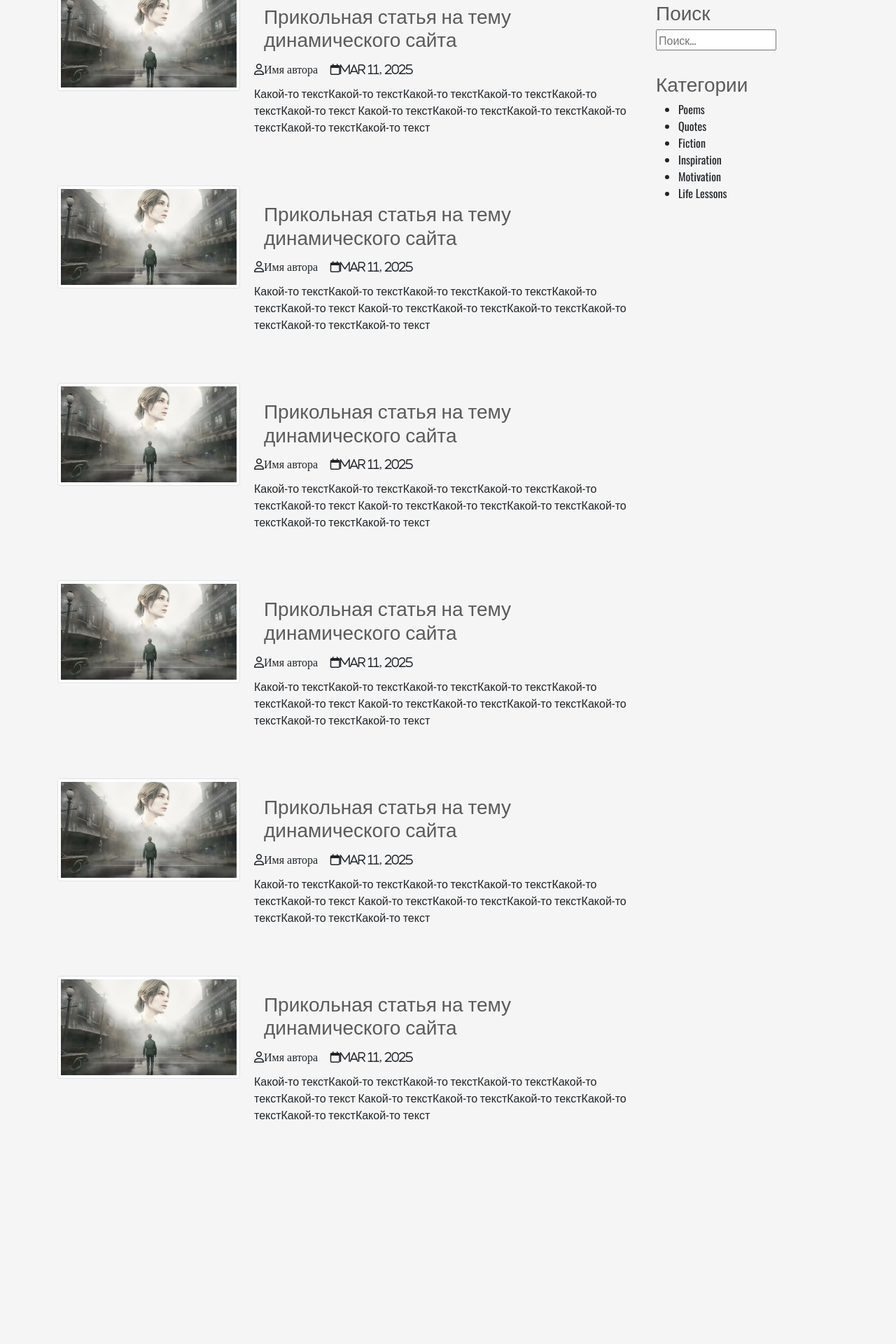
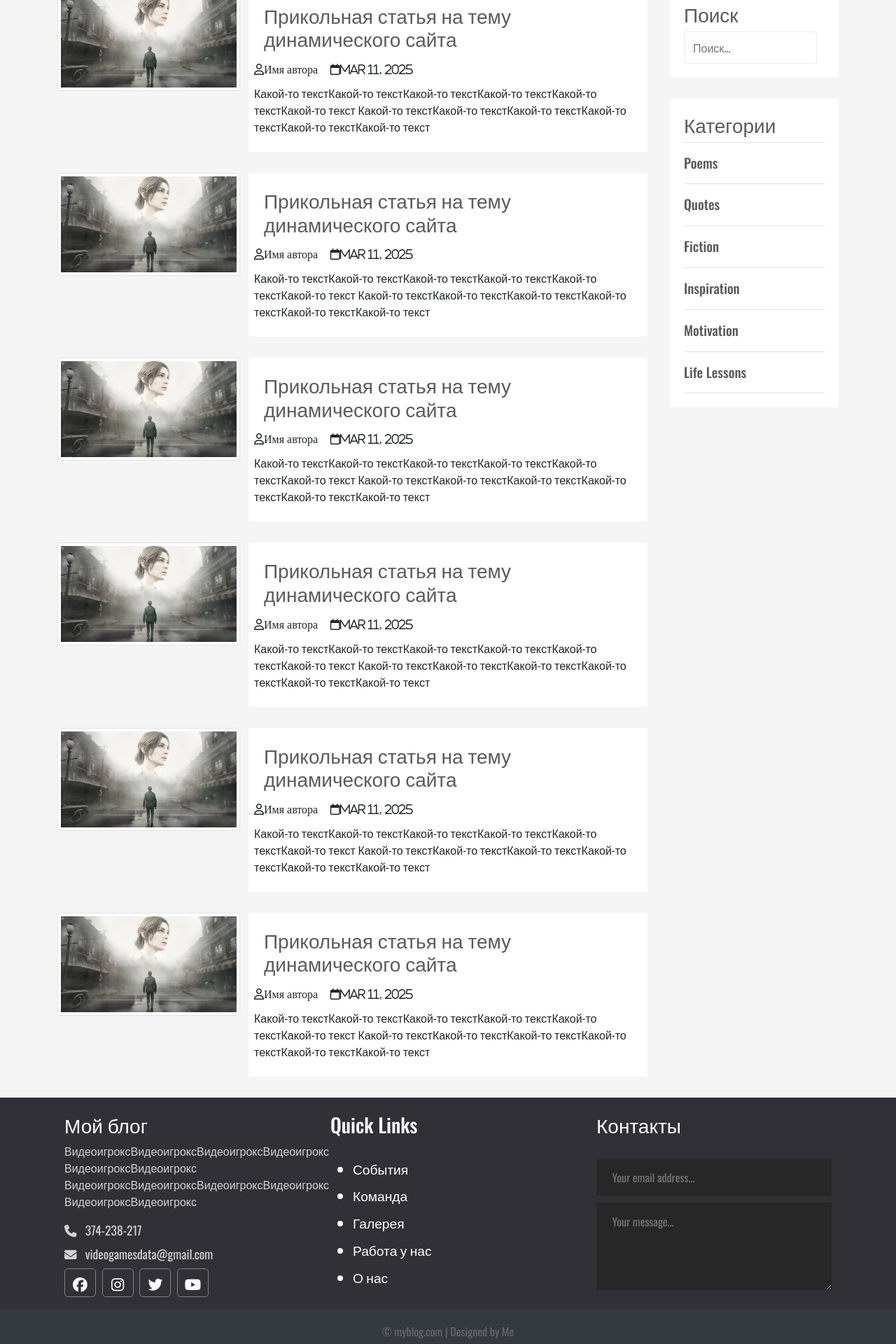
Before and after one commit to ReversePolar1ty/game-news-site, a PHP site: page / in a window 1280 px wide. Shown: the part 692-2612 px from the top of the page at 70% size. Before the commit the page ends 2291 px from the top, so only its background shows below. Run offline with PHP 8.4, Linux system fonts and the light colour scheme; some libraries are stand-ins or nearby versions.

Commit message:
main html done

```diff
--- a/css/style.css
+++ b/css/style.css
@@ -19,6 +19,16 @@ body{
 a{
     text-decoration: none;
     color: inherit;
+}
+
+input{
+    padding: 10px 12px;
+    display: block;
+    width: 100%;
+    border-radius: 3px;
+    border: 1px solid #ececec;
+    line-height: 1.5rem;
+    color: #444444;
 }
 
 /*
@@ -128,10 +138,11 @@ header ul li ul li a{
 }
 
 .main-content .post{
-    margin-bottom: 3em;
+    margin-bottom: 30px;
 }
 
 .main-content .post_text{
+    background: white;
     padding: 8px;
     border-radius: 3px;
 }
@@ -141,8 +152,7 @@ header ul li ul li a{
 }
 
 .main-content .post_text h3 a:hover{
-    text-decoration: underline;
-    color: #5c5b5b;
+    color: red;
 }
 
 .main-content .post_text i{
@@ -156,11 +166,127 @@ header ul li ul li a{
  */
 
 .search{
-    margin-top: 96px;
+    margin-top: 99px;
 }
 
 .sidebar .section{
-    padding-top: 20px;
+    background: #ffffff;
+    padding: 20px;
     border-radius: 3px;
     margin-bottom: 30px;
+    margin-left: 20px;
 }
+
+.sidebar .topics ul{
+    margin: 0;
+    padding: 0;
+    list-style: none;
+    border-top: 1px solid #e0e0e0;
+}
+
+.sidebar .topics ul li a{
+    display: block;
+    padding: 15px 0 15px 0;
+    border-bottom: 1px solid #e0e0e0;
+    transition: all 0.3s;
+    text-decoration: none;
+    font-weight: 500;
+    color: #5c5b5b;
+    font-size: 1.2em;
+}
+
+.sidebar .topics ul li a:hover{
+    padding-left: 10px;
+    transition: all 0.3s;
+    color: red;
+}
+
+/*
+    FOOTER
+ */
+
+.footer{
+    background: #303036;
+    color: #d3d3d3;
+    position: relative;
+}
+
+.footer .footer-section{
+    padding: 22px;
+}
+
+.footer h4, .footer h3{
+    color: white;
+}
+
+.footer .about .contact span{
+    display: block;
+    font-size: 1.1em;
+    margin-bottom: 8px;
+}
+
+.footer .about .socials a{
+    border: 1px solid gray;
+    width: 45px;
+    height: 41px;
+    padding-top: 5px;
+    margin-right: 5px;
+    text-align: center;
+    display: inline-block;
+    font-size: 1.3em;
+    border-radius: 5px;
+    transition: all .3s;
+    color: #ffffff;
+}
+
+.footer .about .socials a:hover{
+    border: 1px solid red;
+    color: red;
+    transition: all .3s;
+}
+
+.footer .links ul a{
+    display: block;
+    margin-bottom: 10px;
+    font-size: 1.2em;
+    transition: all .3s;
+    color: #ffffff;
+    text-decoration: none;
+}
+
+.footer .links ul a:hover{
+    color: red;
+    margin-left: 15px;
+    transition: all .3s;
+}
+
+.footer .contact-form .contact-input {
+    background: #272727;
+    color: #bebdbd;
+    margin-bottom: 10px;
+    line-height: 1.5rem;
+    padding: .9rem 1.4rem;
+    border: none;
+    width: 100%;
+}
+
+.footer .contact-form .contact-input:focus{
+    background: #1a1a1a;
+}
+
+.footer .contact-form .contact-btn{
+    float: right;
+    font-size: 1.1em;
+}
+
+.footer .footer-bottom{
+    background: #343a40;
+    color: #686868;
+    height: 50px;
+    width: 100%;
+    text-align: center;
+    position: absolute;
+    bottom: 0;
+    left: 0;
+    padding-top: 20px;
+}
--- a/index.html
+++ b/index.html
@@ -207,11 +207,13 @@
             <div class="section search">
                 <h3>Поиск</h3>
                 <form action="index.html" method="post">
+                    <label>
                     <input type="text" name="search-term" class="text-input" placeholder="Поиск...">
+                    </label>
                 </form>
             </div>
 
-            <div class="selection topics">
+            <div class="section topics">
                 <h3>Категории</h3>
                 <ul>
                     <li><a href="#">Poems</a></li>
@@ -228,6 +230,73 @@
 </div>
 <!--БЛОК MAIN END-->
 
+<!--FOOTER START-->
+
+<div class="footer container-fluid">
+    <div class="footer-content container">
+        <div class="row">
+            <div class="footer-section about col-md-4 col-12">
+                <h3 class="logo-text">Мой блог</h3>
+                <p>
+                    ВидеоигроксВидеоигроксВидеоигроксВидеоигрокс
+                    ВидеоигроксВидеоигрокс
+                    ВидеоигроксВидеоигроксВидеоигроксВидеоигрокс
+                    ВидеоигроксВидеоигрокс
+                </p>
+                <div class="contact">
+                    <span><i class="fas fa-phone"></i> &nbsp; 374-238-217 </span>
+                    <span><i class="fas fa-envelope"></i> &nbsp; videogamesdata@gmail.com </span>
+                </div>
+                <div class="socials">
+                    <a href="#"><i class="fab fa-facebook"></i></a>
+                    <a href="#"><i class="fab fa-instagram"></i></a>
+                    <a href="#"><i class="fab fa-twitter"></i></a>
+                    <a href="#"><i class="fab fa-youtube"></i></a>
+                </div>
+            </div>
+
+            <div class="footer-section links col-md-4 col-12">
+                <h3>Quick Links</h3>
+                <br>
+                <ul>
+                    <a href="#">
+                        <li>События</li>
+                    </a>
+                    <a href="#">
+                        <li>Команда</li>
+                    </a>
+                    <a href="#">
+                        <li>Галерея</li>
+                    </a>
+                    <a href="#">
+                        <li>Работа у нас</li>
+                    </a>
+                    <a href="#">
+                        <li>О нас</li>
+                    </a>
+                </ul>
+            </div>
+            <div class="footer-section contact-form col-md-4 col-12">
+                <h3>Контакты</h3>
+                <br>
+                <form action="index.html" method="post">
+                    <input type="email" name="email" class="text-input contact-input" placeholder="Your email address...">
+                    <textarea rows="4" name="message" class="text-input contact-input" placeholder="Your message..."></textarea>
+                    <button type="submit" class="btn btn-big contact-btn">
+                        <i class="fas fa-envelope"></i>
+                        Отправить
+                    </button>
+                </form>
+            </div>
+        </div>
+        <div class="footer-bottom">
+            &copy; myblog.com | Designed by Me
+        </div>
+    </div>
+</div>
+
+<!--БЛОК FOOTER END-->
+
 <!-- Optional JavaScript; choose one of the two! -->
 
 <!-- Option 1: Bootstrap Bundle with Popper -->
```
